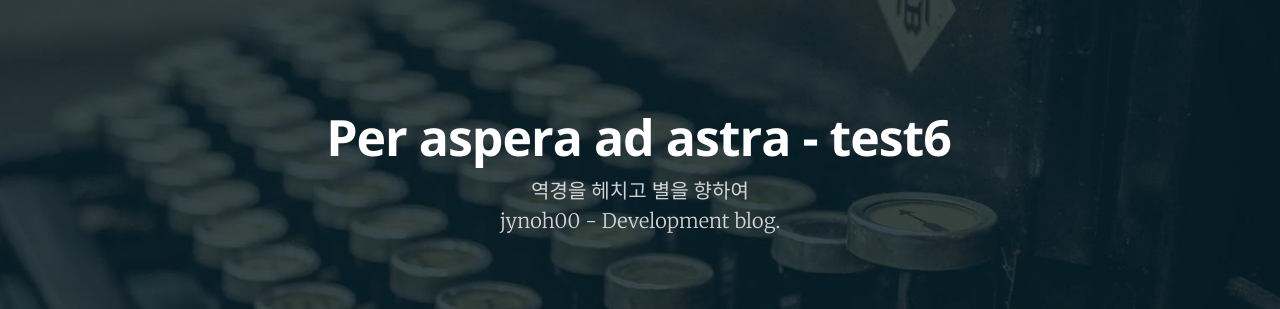
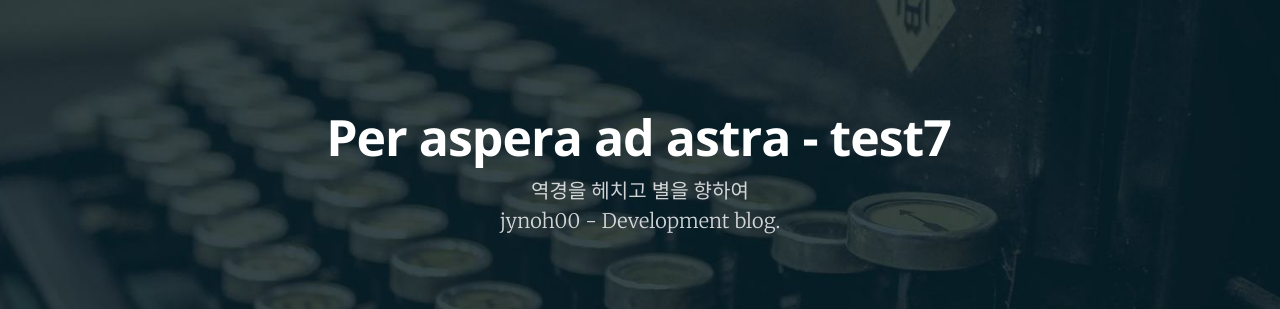
Before and after one commit to jynoh00/jynoh00.github.io, a Jekyll site: the page built from index.html, in a window 1280 px wide. Shown: the part 282-591 px from the top of the page. Built offline with Jekyll 4.4.1, drawn with Linux system fonts in a browser that asks for light colours; nearby versions of some CDN libraries; the list of posts is cut into pages by our own code; some of the changed text lies outside the part shown.

Commit message:
Update _config.yml

```diff
--- a/_config.yml
+++ b/_config.yml
@@ -7,7 +7,7 @@ paginate: 5
 language: 'ko-KR'
 
 # Website info
-name: 'Per aspera ad astra - test6'
+name: 'Per aspera ad astra - test7'
 description: "역경을 헤치고 별을 향하여<br>jynoh00 - Development blog."
 
 short_url: 'jynoh00.github.io'
```
